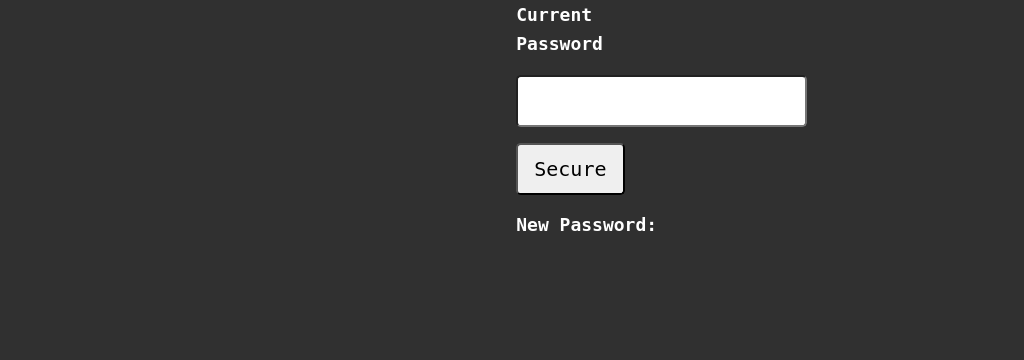
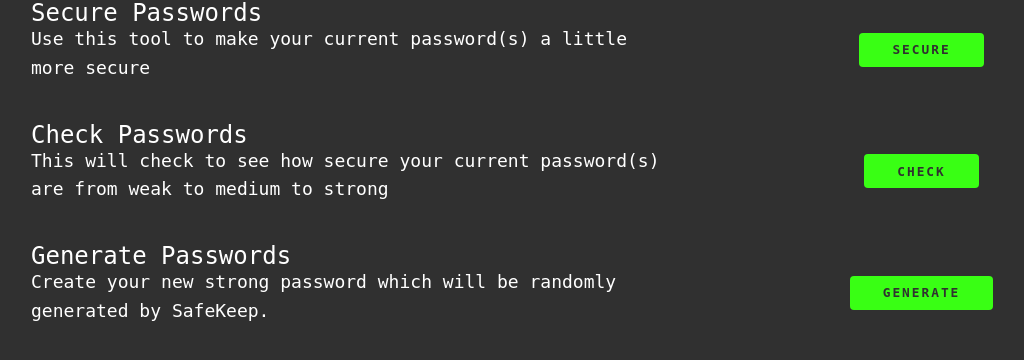
Before and after one commit to angusn8/safekeep, a Flask app: page /passwords in a window 1280 px wide. Shown: the part 155-515 px from the top of the page, without its empty margins (51-1075 px from the left). Run offline with Flask 2, Linux system fonts and the light colour scheme; some libraries are stand-ins or nearby versions.

Commit message:
Implemented check password featur

```diff
--- a/main.py
+++ b/main.py
@@ -8,6 +8,10 @@ def about():
 
 @app.route("/passwords", methods=["POST", "GET"])
 def passwords():
+    return render_template("passwords.html")
+
+@app.route("/secure", methods=["POST", "GET"])
+def secure():
     newPassword = ""
     if request.method == "POST":
         oldPassword = request.form["currentPassword"]
@@ -28,12 +32,39 @@ def passwords():
             newPassword = "Pick a stronger password to start!"
         if "!" in newPassword:
             newPassword = newPassword
-            return render_template("passwords.html", password=newPassword)
+            return render_template("securepasswords.html", password=newPassword)
         else:
             newPassword = newPassword + "!"
-            return render_template("passwords.html", password=newPassword)
+            return render_template("securepasswords.html", password=newPassword)
     else:
-        return render_template("passwords.html", password=newPassword)
+        return render_template("securepasswords.html", password=newPassword)
+
+@app.route("/check", methods=["POST", "GET"])
+def check():
+    enteredPassword = ""
+    message = ""
+
+    def hasSpecialChars(word):
+        specialChars = ['!', '@', '#', '$', '%', '^', '&', '*', '(', ')', '+', '-', '_']
+        result = any(element in word for element in specialChars)
+        return result
+
+    def hasNums(word):
+        nums = ['1', '2', '3', '4', '5', '6', '7', '8', '9', '0']
+        result = any(element in word for element in nums)
+        return result
+
+    if request.method == "POST":
+        enteredPassword = request.form["currentPassword"]
+        if enteredPassword.lower() == enteredPassword and hasSpecialChars(enteredPassword) == False and len(enteredPassword) < 12 and hasNums(enteredPassword) == False:
+            message = "WEAK"
+        if enteredPassword.lower() != enteredPassword or hasSpecialChars(enteredPassword) == True or len(enteredPassword) >= 12 or hasNums(enteredPassword) == True:
+            message = "MEDIUM STRENGTH"
+        if enteredPassword.lower() != enteredPassword and hasSpecialChars(enteredPassword) == True and len(enteredPassword) >= 12 and hasNums(enteredPassword) == True:
+            message = "STRONG"
+        return render_template("checkpasswords.html", message=message)
+    else:
+        return render_template("checkpasswords.html")
 
 if __name__ == "__main__":
     app.run(debug=True)
--- a/static/css/style.css
+++ b/static/css/style.css
@@ -61,6 +61,25 @@ img {
 :focus {
   outline: 3px solid var(--color-accent);
   outline-offset: 3px;
+}
+
+a, a:hover, a:active {
+  text-decoration: none;
+  color: var(--color-dark);
+}
+
+.btn {
+  display: inline-block;
+  padding: .5em 2.5em;
+  background: var(--color-accent);
+  color: var(--color-dark);
+  text-decoration: none;
+  cursor: pointer;
+  font-size: .8rem;
+  text-transform: uppercase;
+  letter-spacing: 2px;
+  font-weight: var(--fw-bold);
+  transition: transform 200ms ease-in-out;
 }
 
 /* Typography */
--- a/templates/passwords.html
+++ b/templates/passwords.html
@@ -1,30 +1,40 @@
 {% extends "base.html" %} {% block title %}SafeKeep | Password Secure Page{%
 endblock %} {% block content %}
+
 <div class="container">
-  <div class="row">
-    <div
-      class="
-        col-lg-8
-        offset-lg-2
-        d-flex
-        justify-content-center
-        align-items-center
-      "
-    >
-      <div class="form">
-        <form method="POST" class="col-lg-6 offset-lg-3">
-          <p><strong>Current Password</strong></p>
-          <p>
-            <input type="text" name="currentPassword" class="form-control-lg" />
-          </p>
-          <p>
-            <input type="submit" value="Secure" class="form-control-lg" />
-          </p>
-          <p><strong>New Password:</strong>{{ password }}</p>
-        </form>
-      </div>
+    <div class="row align-items-center">
+        <div class="col-md-7">
+            <h3>Secure Passwords</h3>
+            <p>Use this tool to make your current password(s) a little more secure</p>
+        </div>
+        <div class="col-md-5 text-center">
+            <div class="btn">
+                <a href="/secure">Secure</a>
+            </div>
+        </div>
     </div>
-  </div>
+    <div class="row align-items-center mt-4">
+        <div class="col-md-7">
+            <h3>Check Passwords</h3>
+            <p>This will check to see how secure your current password(s) are from weak to medium to strong</p>
+        </div>
+        <div class="col-md-5 text-center">
+            <div class="btn">
+                <a href="/check">Check</a>
+            </div>
+        </div>
+    </div>
+    <div class="row align-items-center mt-4">
+        <div class="col-md-7">
+            <h3>Generate Passwords</h3>
+            <p>Create your new strong password which will be randomly generated by SafeKeep.</p>
+        </div>
+        <div class="col-md-5 text-center">
+            <div class="btn">
+                <a href="/generate">Generate</a>
+            </div>
+        </div>
+    </div>
 </div>
 
 {% endblock %}
```
Also changed, not shown: templates/checkpasswords.html (added, +33 -0 lines), templates/securepasswords.html (added, +34 -0 lines).
